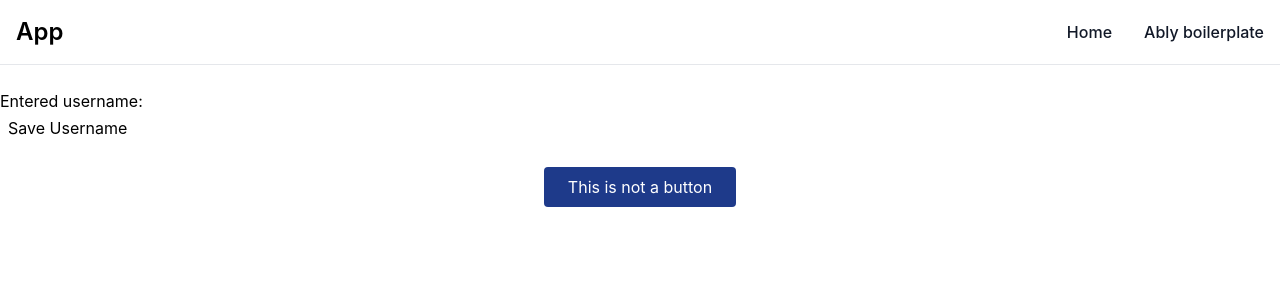
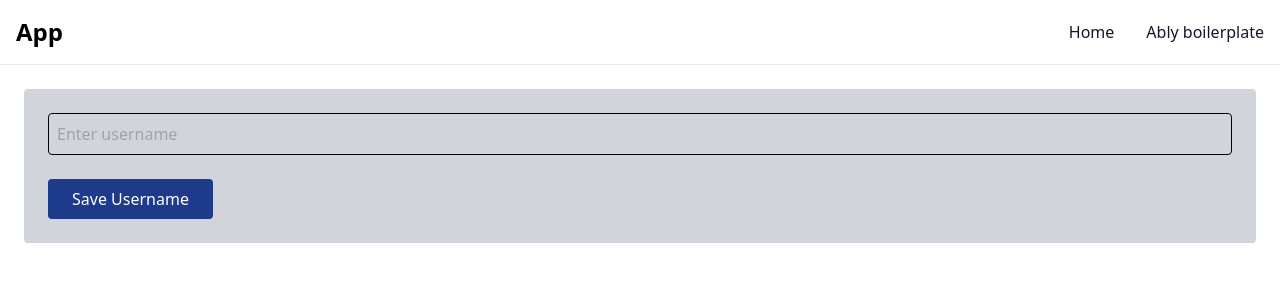
Before and after one commit to tehtipsy/provisional-adventure, a Next.js app: page / in a window 1280 px wide. Shown: the top 300 px of the page. Built offline with nearby package versions, Linux system fonts and the light colour scheme.

Commit message:
added basic user form styling

```diff
--- a/components/base/nav.tsx
+++ b/components/base/nav.tsx
@@ -2,7 +2,6 @@ import Link from "next/link";
 import { useContext, useState } from "react";
 
 import { GlobalContext } from "@/contexts/globalContext";
-
 
 type PageLink = {
   href: string;
@@ -22,7 +21,7 @@ const pageLinks: PageLink[] = [
 
 const Nav: React.FC = () => {
   const [open, setOpen] = useState<boolean>(false);
-  const { user } = useContext(GlobalContext);
+  const { user, setUser } = useContext(GlobalContext);
 
   return (
     <nav className="bg-white border-gray-200 border-b dark:bg-gray-900 dark:border-0">
@@ -32,7 +31,6 @@ const Nav: React.FC = () => {
             App
           </span>
         </Link>
-        <div className="text-white">Logged in as: {user}</div>
         <button
           onClick={() => setOpen(!open)}
           type="button"
@@ -65,6 +63,20 @@ const Nav: React.FC = () => {
                 </Link>
               </li>
             ))}
+            {user ? (
+              <li>
+                <Link
+                  href="/"
+                  onClick={() => {
+                    setUser("");
+                    setOpen(false);
+                  }}
+                  className="block py-2 pl-3 pr-4 text-gray-900 border-t md:border-0 hover:text-blue-700 md:p-0 dark:text-white "
+                >
+                  Log out
+                </Link>
+              </li>
+            ) : null}
           </ul>
         </div>
       </div>
--- a/components/base/userForm.tsx
+++ /dev/null
@@ -1,23 +0,0 @@
-import { GlobalContext } from "@/contexts/globalContext";
-import { useContext, useState } from "react";
-
-export const UserForm = () => {
-  const { user, setUser } = useContext(GlobalContext);
-  const [currentUser, setCurrentUser] = useState("");
-
-  const handleUsernameChange = (event: { target: { value: any } }) => {
-    setCurrentUser(event.target.value);
-  };
-
-  const handleButtonClick = () => {
-    setUser(currentUser);
-  };
-
-  return (
-    <div>
-      <input type="text" onChange={handleUsernameChange} />
-      <p>Entered username: {currentUser}</p>
-      <button onClick={handleButtonClick}>Save Username</button>
-    </div>
-  );
-};
--- /dev/null
+++ b/components/ui/button.tsx
@@ -0,0 +1,13 @@
+type ButtonProps = React.ComponentPropsWithoutRef<"button">;
+const Button: React.FC<ButtonProps> = (props) => {
+  return (
+    <button
+      {...props}
+      className={`md:w-fit bg-blue-900 hover:bg-blue-800 md:active:bg-blue-700 px-6 py-2 rounded text-white ${props.className}`}
+    >
+      {props.children}
+    </button>
+  );
+};
+
+export default Button;
--- /dev/null
+++ b/components/ui/input.tsx
@@ -0,0 +1,14 @@
+type InputProps = React.ComponentPropsWithoutRef<"input">;
+const Button: React.FC<InputProps> = (props) => {
+  return (
+    <input
+      type="text"
+      {...props}
+      className={`p-2 rounded border border-black dark:border-gray-700 bg-inherit ${props.className}`}
+    >
+      {props.children}
+    </input>
+  );
+};
+
+export default Button;
--- /dev/null
+++ b/components/userForm.tsx
@@ -0,0 +1,30 @@
+import { FormEvent, useContext, useState } from "react";
+import { GlobalContext } from "@/contexts/globalContext";
+import Button from "@/components/ui/button";
+import Input from "./ui/input";
+
+export const UserForm = () => {
+  const { user, setUser } = useContext(GlobalContext);
+  const [currentUser, setCurrentUser] = useState("");
+
+  const handleUsernameChange = (event: { target: { value: any } }) => {
+    setCurrentUser(event.target.value);
+  };
+
+  const handleSubmit = (e: FormEvent) => {
+    e.preventDefault();
+    setUser(currentUser);
+  };
+
+  return user ? (
+    <div className="text-2xl m-6 text-center">Welcome {user}</div>
+  ) : (
+    <form
+      onSubmit={handleSubmit}
+      className="w-auto bg-gray-300 dark:bg-gray-900 flex flex-col m-6 p-6 space-y-6 rounded"
+    >
+      <Input onChange={handleUsernameChange} placeholder="Enter username" />
+      <Button type="submit">Save Username</Button>
+    </form>
+  );
+};
--- a/pages/index.tsx
+++ b/pages/index.tsx
@@ -1,16 +1,14 @@
 import BasePage from "@/components/base/basePage";
-import { UserForm } from "@/components/base/userForm";
-import Link from "next/link";
+import Button from "@/components/ui/button";
+import { UserForm } from "@/components/userForm";
+import { GlobalContext } from "@/contexts/globalContext";
+import { useContext } from "react";
 
 export default function Index() {
+  const { user, setUser } = useContext(GlobalContext);
   return (
     <BasePage>
       <UserForm />
-      <div className="flex my-6 justify-center">
-        <div className="bg-blue-900 px-6 py-2 rounded">
-          <h3 className="text-white">This is not a button</h3>
-        </div>
-      </div>
     </BasePage>
   );
 }
--- a/styles/globals.css
+++ b/styles/globals.css
@@ -1,40 +1,6 @@
 @tailwind base;
 @tailwind components;
 @tailwind utilities;
-
-html,
-body {
-  padding: 0;
-  margin: 0;
-  font-family: -apple-system, BlinkMacSystemFont, Segoe UI, Roboto, Oxygen,
-    Ubuntu, Cantarell, Fira Sans, Droid Sans, Helvetica Neue, sans-serif;
-}
-
-a {
-  color: inherit;
-  text-decoration: none;
-}
-
-* {
-  box-sizing: border-box;
-}
-
-h2, h3 {
-  text-align: center;
-}
-
-button, input {
-  font-size: 1em;
-  cursor: pointer;
-}
-
-button {
-  border: 0;
-  border-radius: 15px;
-  padding: 4px 8px;
-  height: 30px;
-  line-height: 100%;
-}
 
 @media (prefers-color-scheme: dark) {
   html {
@@ -44,9 +10,6 @@ button {
     color: white;
     background: black;
   }
-  .footer {
-    border-color: #222;
-  }
   .logo img {
     filter: invert(1);
   }
--- a/tailwind.config.js
+++ b/tailwind.config.js
@@ -9,4 +9,4 @@ module.exports = {
     extend: {},
   },
   plugins: [],
-}
+};
```
